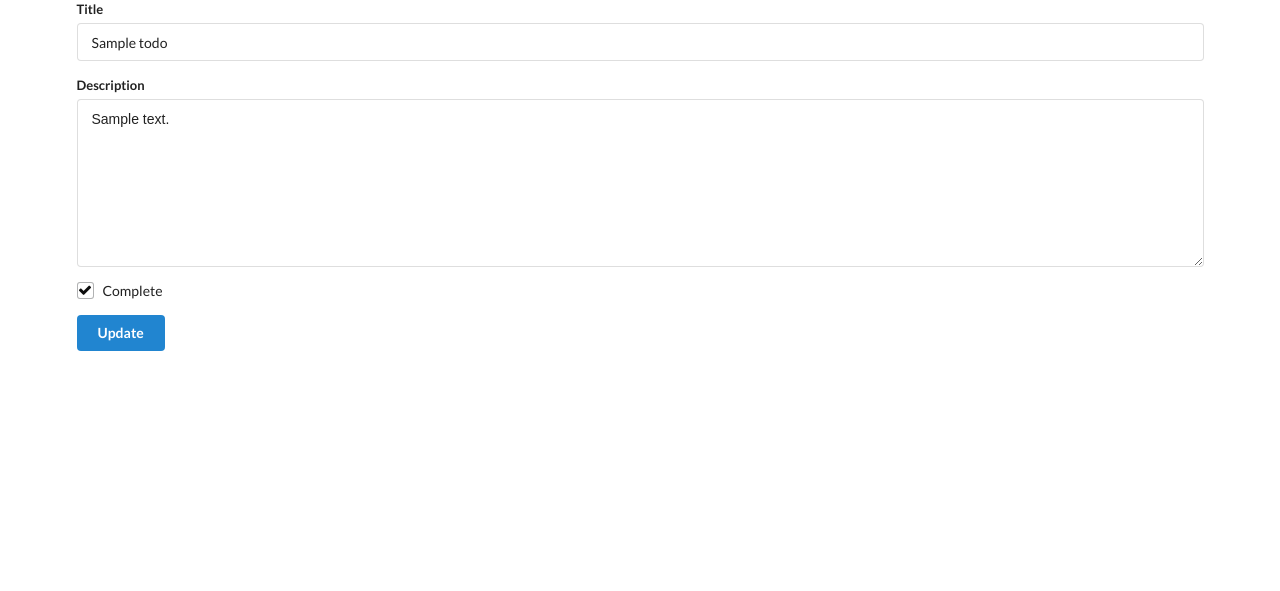
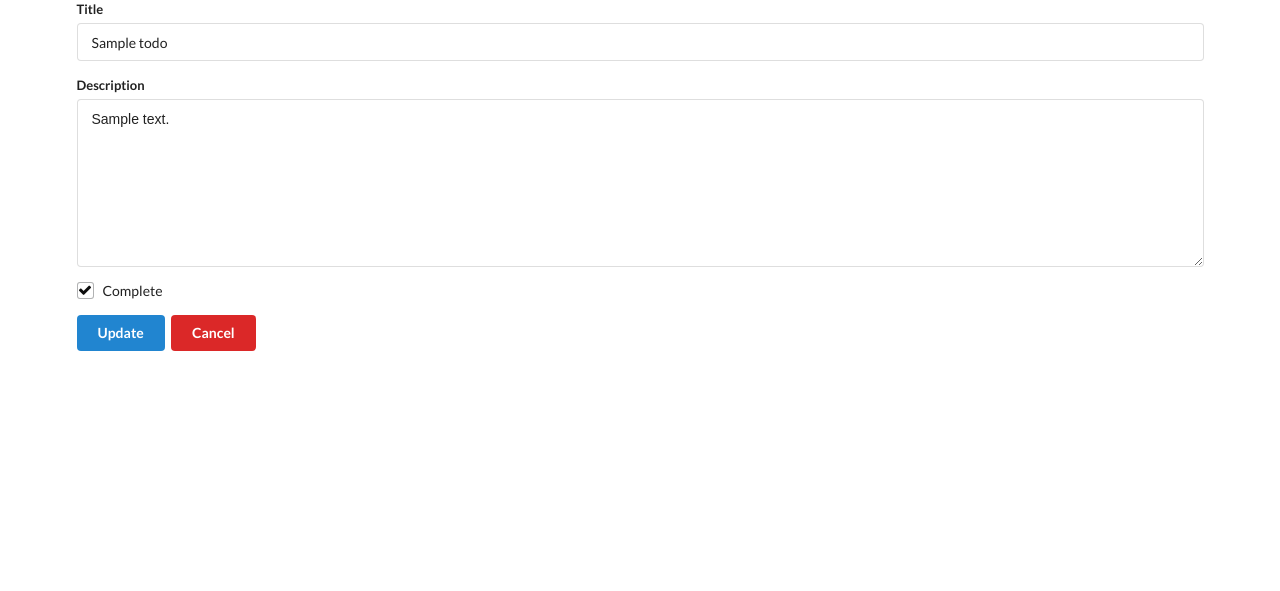
Before and after one commit to chrispl89/task_manager, a Flask app: page /update/1 in a window 1280 px wide. Shown: the part 97-688 px from the top of the page. Run offline with Flask 3, Linux system fonts and the light colour scheme; tables that the repository leaves empty hold one stand-in row (values such as "Sample post").

Commit message:
update cancel button

```diff
--- a/templates/update.html
+++ b/templates/update.html
@@ -30,6 +30,7 @@
                 </div>
             </div>
             <button class="ui blue button" type="submit">Update</button>
+            <a class="ui red button" href="{{ url_for('home') }}">Cancel</a>
         </form>
     </div>
 </body>
```
